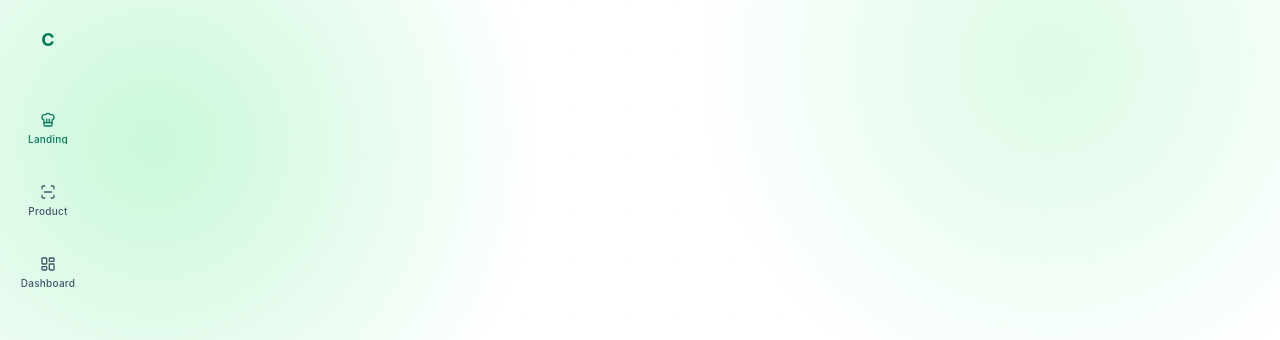
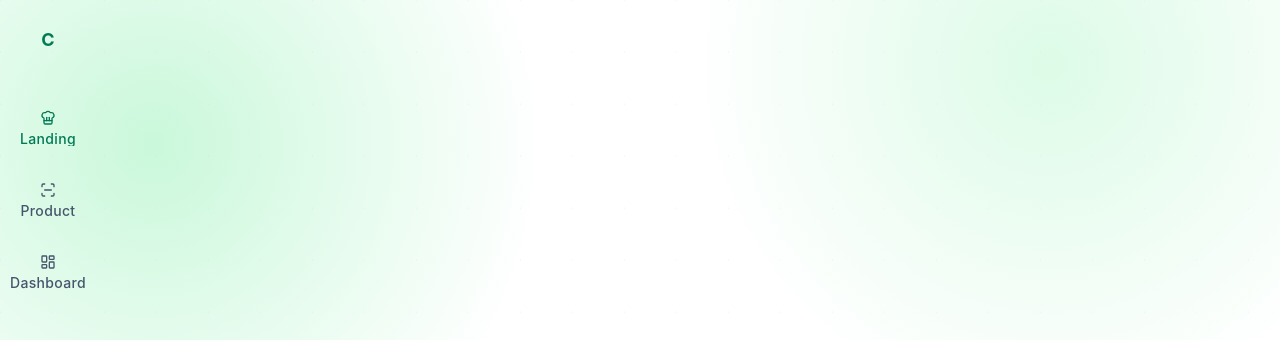
Before and after one commit to girithc/ChefVision-AI, a React (Vite) app in the folder frontend/: page / in a window 1280 px wide. Shown: the top 340 px of the page. Built offline with nearby package versions, Linux system fonts and the light colour scheme.

Commit message:
style(frontend): increase navbar label size

```diff
--- a/frontend/src/styles/ui/sidebar-nav.tsx
+++ b/frontend/src/styles/ui/sidebar-nav.tsx
@@ -52,7 +52,7 @@ export function SidebarNav({
                 )}
               >
                 {item.icon}
-                <span className="truncate px-1 text-[10px] font-medium leading-none tracking-wide">
+                <span className="truncate px-1 text-xs font-medium leading-none tracking-wide sm:text-sm">
                   {item.label}
                 </span>
               </button>
```
